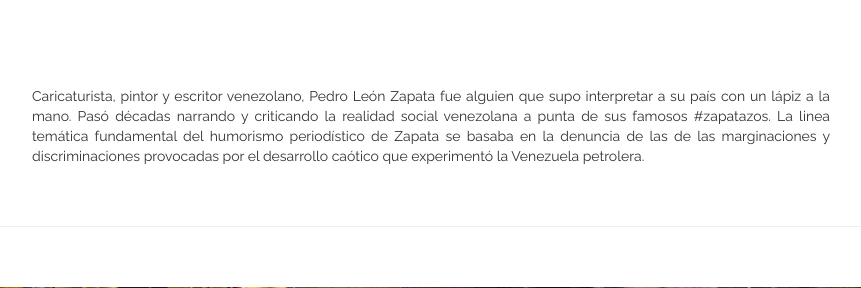
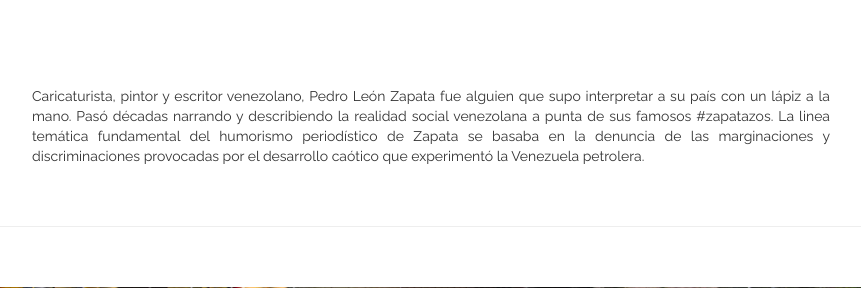
Before and after one commit to eduardomed/purozapatazos, a Flask app: page /acerca/ in a window 1280 px wide. Shown: the part 142-430 px from the top of the page, without its empty margins (209-1070 px from the left). Run offline with Flask 2, Linux system fonts and the light colour scheme; some libraries are stand-ins or nearby versions.

Commit message:
Typo fixed, word switched

```diff
--- a/templates/acerca.html
+++ b/templates/acerca.html
@@ -22,7 +22,7 @@
       </div>
 
 		<div class="acerca-text-top">
-			Caricaturista, pintor y escritor venezolano, Pedro León Zapata fue alguien que supo interpretar a su país con un lápiz a la mano. Pasó décadas narrando y criticando la realidad social venezolana a punta de sus famosos #zapatazos. La linea temática fundamental del humorismo periodístico de Zapata se basaba en la denuncia de las de las marginaciones y discriminaciones provocadas por el desarrollo caótico que experimentó la Venezuela petrolera.
+			Caricaturista, pintor y escritor venezolano, Pedro León Zapata fue alguien que supo interpretar a su país con un lápiz a la mano. Pasó décadas narrando y describiendo la realidad social venezolana a punta de sus famosos #zapatazos. La linea temática fundamental del humorismo periodístico de Zapata se basaba en la denuncia de las marginaciones y discriminaciones provocadas por el desarrollo caótico que experimentó la Venezuela petrolera.
 		</div>
 		<br>
 		<br>
```
